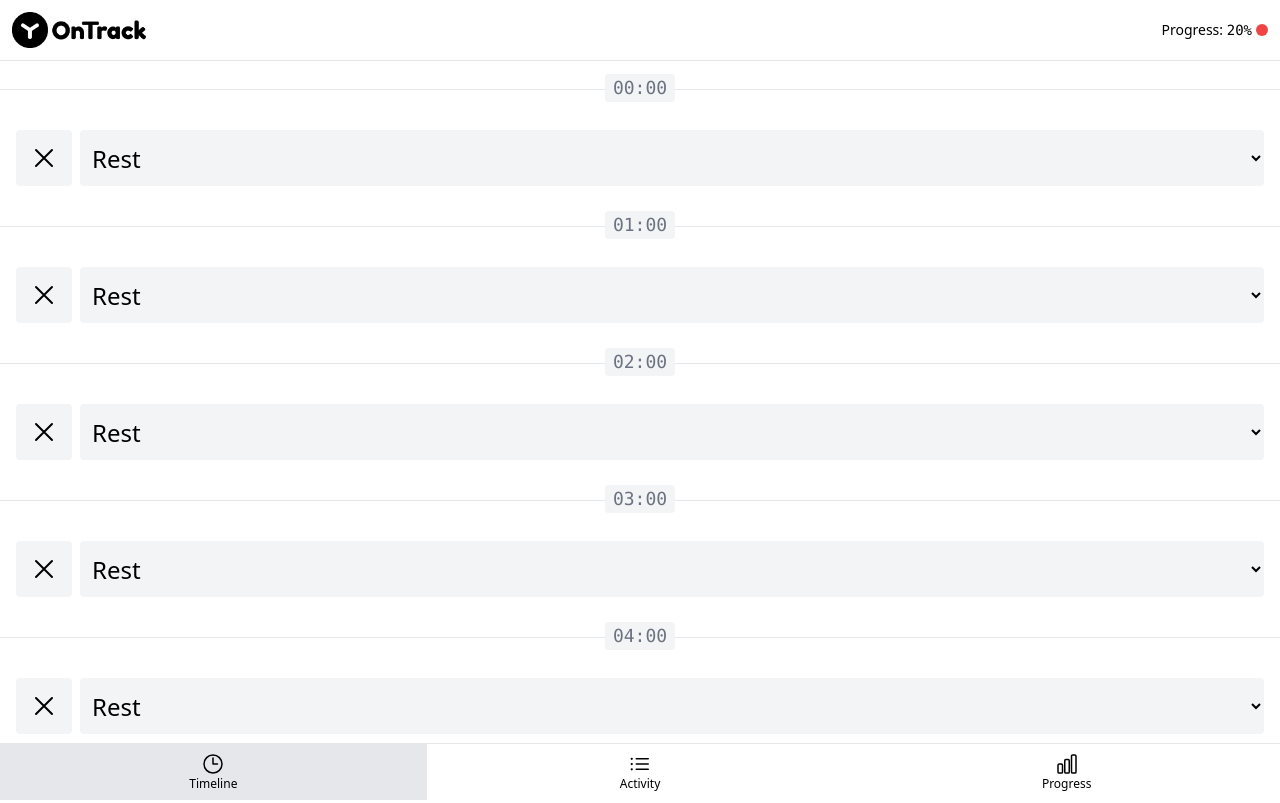
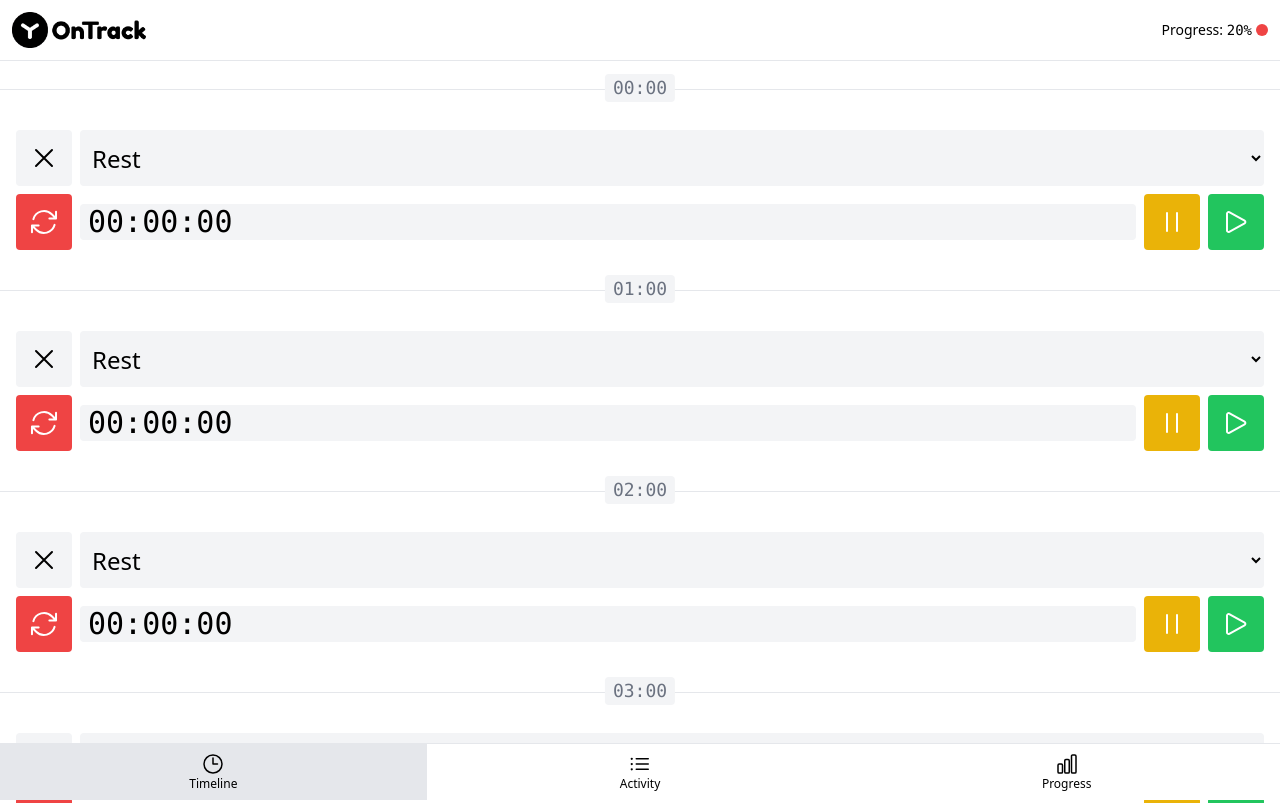
Before and after one commit to sergsagan/app-ontrack, a Vue app: page /#timeline in a window 1280 px wide. Shown: the top 803 px of the page. Built offline with nearby package versions, Linux system fonts and the light colour scheme.

Commit message:
component stopwatch

```diff
--- a/src/components/BaseButton.vue
+++ b/src/components/BaseButton.vue
@@ -1,10 +1,12 @@
 <script>
-import { BUTTON_TYPE_DANGER, BUTTON_TYPE_NEUTRAL, BUTTON_TYPE_PRIMARY } from '@/constans.js'
+import { BUTTON_TYPE_DANGER, BUTTON_TYPE_NEUTRAL, BUTTON_TYPE_PRIMARY, BUTTON_TYPE_SUCCESS, BUTTON_TYPE_WARNING } from '@/constans.js'
 
 const typeClasses = {
   [BUTTON_TYPE_DANGER]: 'bg-red-500 enabled:hover:bg-red-600',
   [BUTTON_TYPE_NEUTRAL]: 'bg-gray-100 enabled:hover:bg-gray-200',
-  [BUTTON_TYPE_PRIMARY]: 'bg-purple-500 enabled:hover:bg-purple-600'
+  [BUTTON_TYPE_PRIMARY]: 'bg-purple-500 enabled:hover:bg-purple-600',
+  [BUTTON_TYPE_SUCCESS]: 'bg-green-500 enabled:hover:bg-green-600',
+  [BUTTON_TYPE_WARNING]: 'bg-yellow-500 enabled:hover:bg-yellow-600',
 }
 </script>
 
--- a/src/components/TimelineItem.vue
+++ b/src/components/TimelineItem.vue
@@ -1,6 +1,8 @@
 <script setup>
-import BaseSelect from '@/components/BaseSelect.vue'
-import TimelineHour from '@/components/TimelineHour.vue'
+import BaseSelect from './BaseSelect.vue'
+import TimelineHour from './TimelineHour.vue'
+import TimelineStopwatch from './TimelineStopwatch.vue'
+
 import {
   isActivityValid,
   isTimelineItemValid,
@@ -50,5 +52,6 @@ function findActivityById(id) {
       @select="selectActivity"
       placeholder="Rest"
     />
+    <TimelineStopwatch :seconds="timelineItem.activitySeconds" />
   </li>
 </template>
--- /dev/null
+++ b/src/components/TimelineStopwatch.vue
@@ -0,0 +1,40 @@
+<script setup>
+import BaseButton from './BaseButton.vue'
+import { ArrowPathIcon, PauseIcon, PlayIcon } from '@heroicons/vue/24/outline/index.js'
+import {
+  BUTTON_TYPE_DANGER,
+  BUTTON_TYPE_SUCCESS,
+  BUTTON_TYPE_WARNING,
+} from '@/constans.js'
+import { isNumber } from '@/validators.js'
+import { formatSeconds } from '@/function.js'
+
+defineProps({
+  seconds: {
+    type: Number,
+    default: 0,
+    validator: isNumber
+  }
+})
+</script>
+
+<template>
+  <div class="flex w-full gap-2 items-center">
+    <BaseButton :type="BUTTON_TYPE_DANGER">
+      <ArrowPathIcon class="h-8 text-white" />
+    </BaseButton>
+    <div class="flex flex-grow items-center rounded bg-gray-100 px-2 font-mono text-3xl">
+      {{ formatSeconds(seconds) }}
+    </div>
+    <BaseButton :type="BUTTON_TYPE_WARNING">
+      <PauseIcon class="h-8 text-white" />
+    </BaseButton>
+    <BaseButton :type="BUTTON_TYPE_SUCCESS">
+      <PlayIcon class="h-8 text-white" />
+    </BaseButton>
+  </div>
+</template>
+
+<style scoped>
+
+</style>
--- a/src/constans.js
+++ b/src/constans.js
@@ -8,11 +8,15 @@ export const PAGE_PROGRESS = 'progress'
 export const BUTTON_TYPE_PRIMARY = 'primary'
 export const BUTTON_TYPE_DANGER = 'danger'
 export const BUTTON_TYPE_NEUTRAL = 'neutral'
+export const BUTTON_TYPE_SUCCESS = 'success'
+export const BUTTON_TYPE_WARNING = 'warning'
 
 export const BUTTON_TYPES = [
   BUTTON_TYPE_DANGER,
   BUTTON_TYPE_NEUTRAL,
-  BUTTON_TYPE_PRIMARY
+  BUTTON_TYPE_PRIMARY,
+  BUTTON_TYPE_SUCCESS,
+  BUTTON_TYPE_WARNING
 ]
 
 export const NAV_ITEMS = {
@@ -21,6 +25,7 @@ export const NAV_ITEMS = {
   [PAGE_PROGRESS]: ChartBarIcon,
 }
 
+export const MILLISECONDS_IN_SECONDS = 1000
 export const MINUTES_IN_HOUR = 60
 export const SECONDS_IN_MINUTE = 60
 export const SECONDS_IN_HOUR = MINUTES_IN_HOUR * SECONDS_IN_MINUTE
--- a/src/function.js
+++ b/src/function.js
@@ -5,7 +5,8 @@ import {
   SECONDS_IN_HOUR,
   RANDOM_HOUR,
   SECONDS_IN_MINUTE,
-  MINUTES_IN_HOUR
+  MINUTES_IN_HOUR,
+  MILLISECONDS_IN_SECONDS
 } from '@/constans.js'
 import { isPageValid, isNull } from './validators.js'
 
@@ -42,11 +43,21 @@ export function generateTimelineItems() {
   for (let hour = MIDNIGHT_HOUR; hour < HOURS_IN_DAY; hour++) {
     timelineItems.push({
       hour,
-      activityId: null
+      activityId: null,
+      activitySeconds: 0
     })
   }
 
   return timelineItems
+}
+
+export function formatSeconds(seconds) {
+  const date = new Date()
+
+  date.setTime(Math.abs(seconds) * MILLISECONDS_IN_SECONDS)
+  const utc = date.toUTCString()
+
+  return utc.substring(utc.indexOf(':') - 2, utc.indexOf(':') + 6)
 }
 
 export function generateActivitySelectOptions(activities) {
```
